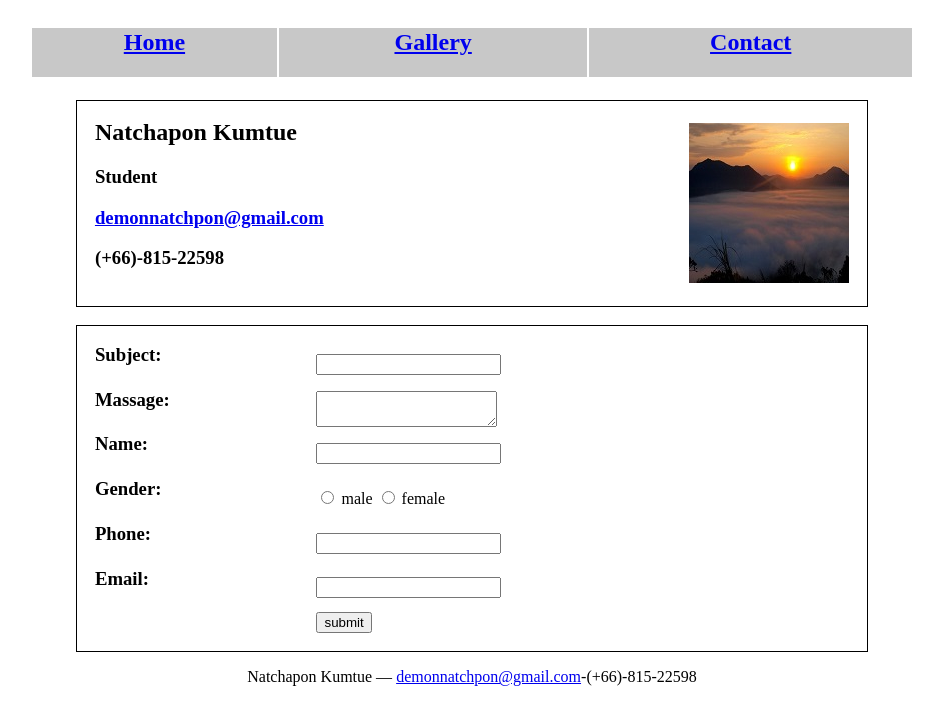
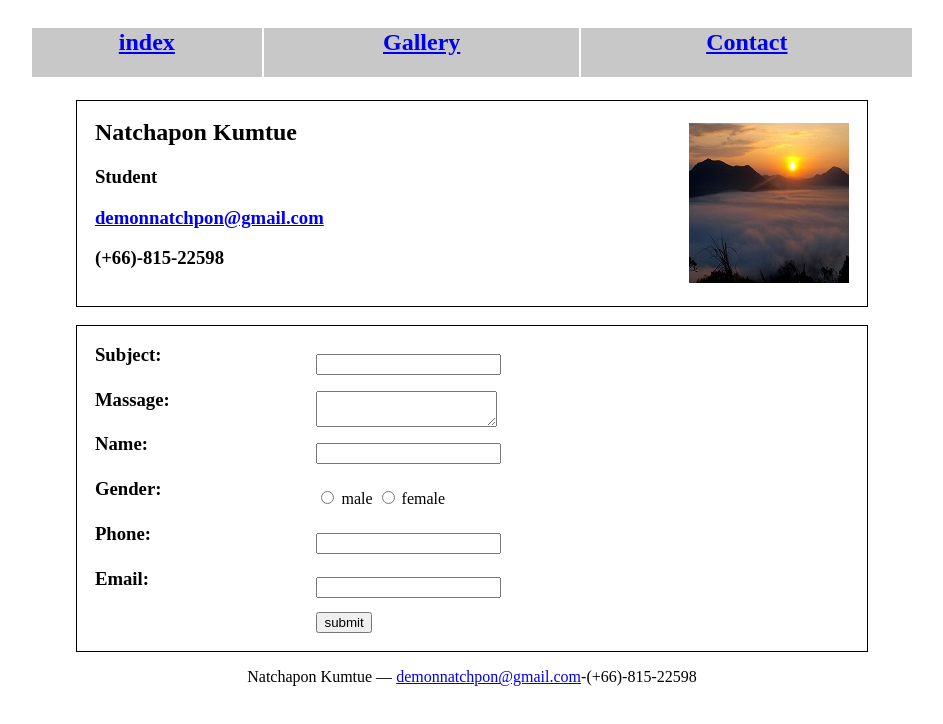
Before and after one commit to natchapon12/Web_1, a plain HTML site: page contact.html in a window 1280 px wide. Shown: the whole page, without its empty margins (168-1111 px from the left). Drawn offline with Linux system fonts and the light colour scheme.

Commit message:
Update contact.html

```diff
--- a/contact.html
+++ b/contact.html
@@ -10,7 +10,7 @@
     <br>
     <table align="center" width="70%">
             <tbody><tr align="center">
-                <td style="background:rgb(200, 200, 200)"><h2><a href="Home.html">Home</a></h2></td>
+                <td style="background:rgb(200, 200, 200)"><h2><a href="Home.html">index</a></h2></td>
                 <td style="background:rgb(200, 200, 200)"><h2><a href="gallery.html">Gallery</a></h2></td>
                 <td style="background:rgb(200, 200, 200)"><h2><a href="contact.html">Contact</a></h2></td>
             </tr>
```
